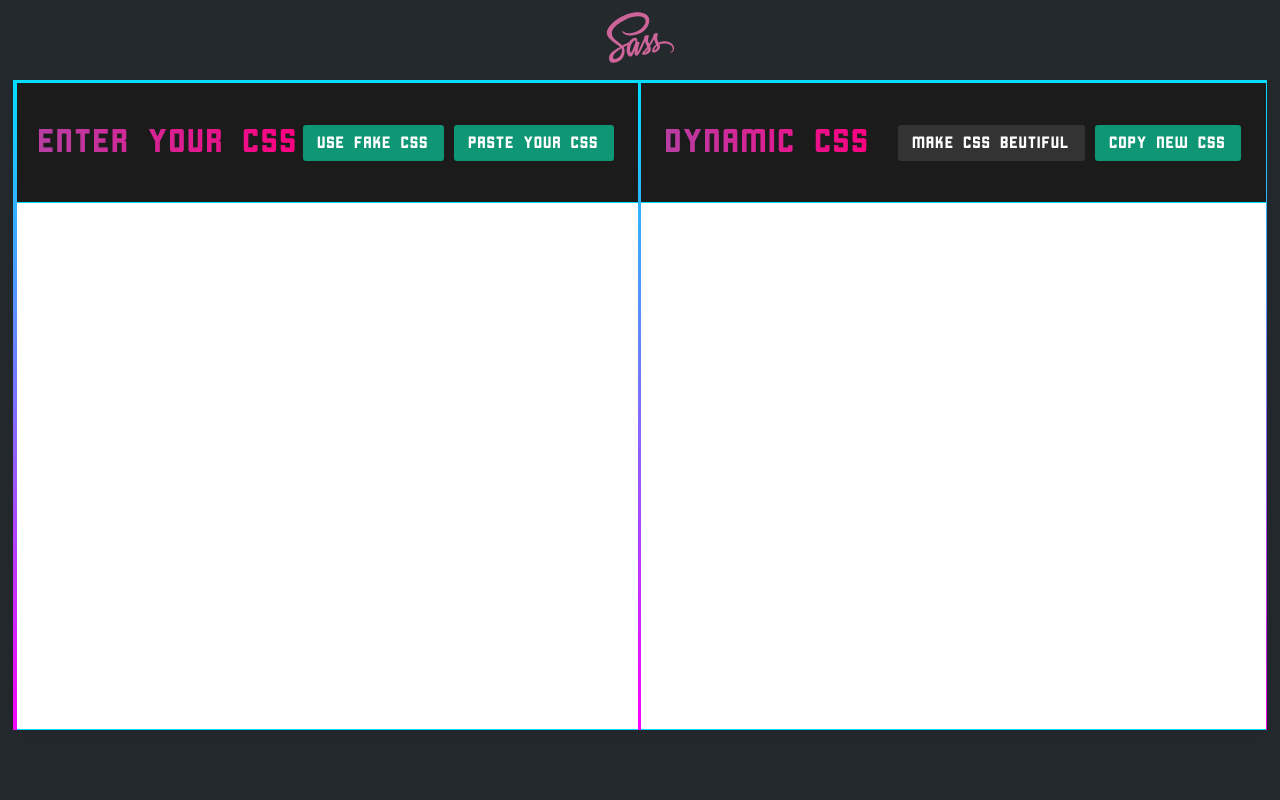
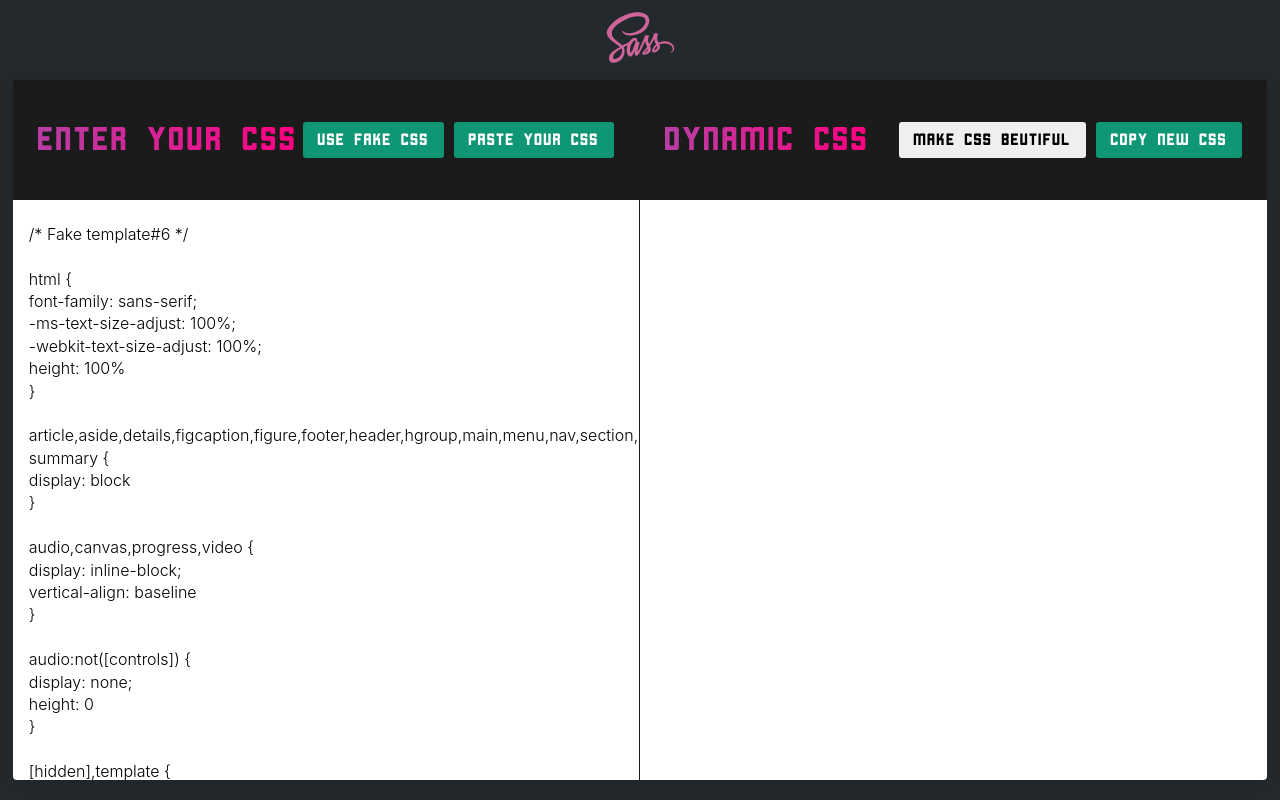
Before and after one commit to MohsinEjaz21/react-dynamic-css, a React (Vite) app: page / in a window 1280 px wide. Built offline with nearby package versions, Linux system fonts and the light colour scheme; what @legendapp/state would draw is missing.

Commit message:
Working on scss

```diff
--- a/public/assets/css/style.css
+++ b/public/assets/css/style.css
@@ -14,8 +14,13 @@ body {
   /* color: #333; */
   background: #23292d;
   -webkit-font-smoothing: antialiased;
-  font: 300 16px/1.4 -apple-system, BlinkMacSystemFont, 'Segoe UI', Helvetica,
-    Arial, sans-serif;
+  font:
+    300 16px/1.4 -apple-system,
+    BlinkMacSystemFont,
+    "Segoe UI",
+    Helvetica,
+    Arial,
+    sans-serif;
 }
 
 a {
@@ -31,7 +36,7 @@ h5 {
   font-weight: normal;
   margin: 0;
   padding: 0;
-  font-family: 'cornerstone', serif;
+  font-family: "cornerstone", serif;
 }
 
 h3 {
@@ -42,9 +47,10 @@ h4 {
 }
 
 @font-face {
-  font-family: 'cornerstone';
-  src: url('../fonts/cornerstone.woff2') format('woff2'),
-    url('../fonts/cornerstone.woff') format('woff');
+  font-family: "cornerstone";
+  src:
+    url("../fonts/cornerstone.woff2") format("woff2"),
+    url("../fonts/cornerstone.woff") format("woff");
   font-weight: normal;
   font-style: normal;
 }
@@ -57,7 +63,7 @@ h4 {
   border: 0;
   border-radius: 3px;
   font-size: 16px;
-  font-family: 'cornerstone', serif;
+  font-family: "cornerstone", serif;
   cursor: pointer;
   transition: all 0.2s ease;
 }
@@ -68,11 +74,11 @@ h4 {
 .btn__ok:hover {
   background: #0a7d61;
 }
-.btn__warning {
+.btn__submit {
   background: #ab131c;
   color: #fff;
 }
-.btn__warning:hover {
+.btn__submit:hover {
   background: #880c14;
 }
 .btn__cancel {
--- a/src/components/Widgets/ButtonWidget/index.tsx
+++ b/src/components/Widgets/ButtonWidget/index.tsx
@@ -1,7 +1,7 @@
 
 function ButtonWidget({
-  kind = "ok" as ("ok" | "cancel"),
-  onClick = () => {},
+  kind = "ok" as ("ok" | "cancel" | "submit"),
+  onClick = () => { },
   children
 }) {
   return (
--- a/src/main.scss
+++ b/src/main.scss
@@ -1,5 +1,5 @@
 :root {
-  --content-height: calc(100vh - 150px);
+  --content-height: calc(100vh - 100px);
 }
 .root {
   width: 100%;
@@ -20,7 +20,7 @@
     box-shadow: 0 4px 20px rgba(0, 0, 0, 0.1);
     width: 98%;
     border-radius: 4px;
-    height: calc(100vh - 150px);
+    height: var(--content-height);
   }
   &__container {
     overflow-y: auto;
--- a/src/pages/CssTransformPage.scss
+++ b/src/pages/CssTransformPage.scss
@@ -8,33 +8,23 @@
   --color__5: #ff0080;
   --color__6: #ff7300;
   --color__7: #00deff;
-  --border: 1px solid var(--color__7);
+  --border: 1px solid var(--color__2);
 }
-
-#__next {
-  height: calc(100% - 20px) !important;
-}
-
-/* ::-webkit-scrollbar {
-  width: 0;
-  background: transparent;
-} */
 
 pre {
   margin: 0;
-  font-family: 'Courier New', Courier, monospace;
+  font-family: "Courier New", Courier, monospace;
 }
 
-.action-btns{
+.action-btns {
   display: flex;
   justify-content: space-between;
   align-items: center;
   gap: 10px;
 }
 
-.left-section,
-.right-section {
-  border: var(--border);
+.left-section {
+  border-right: var(--border);
 }
 
 .container {
@@ -77,13 +67,12 @@ pre {
   justify-content: space-between;
   align-items: center;
   padding: 10px 25px;
-  border-bottom: var(--border);
+  // border-bottom: var(--border);
   background-color: var(--color__2);
 }
 
 .left-section--content,
 .right-section--content {
-  padding-left: 16px;
   overflow: hidden;
   grid-area: content;
 }
@@ -98,10 +87,8 @@ pre {
   border: none;
   background: none;
   outline: none;
-  color: var(--color__1);
+  padding-left: 16px;
 }
-
-/* Gradient text */
 
 .gradient_animated_text {
   background-image: linear-gradient(90deg, #00deff 0%, #ff0080 100%);
@@ -125,26 +112,3 @@ pre {
     background-position: 0% 50%;
   }
 }
-
-.gradient-box {
-  position: relative;
-  border-top: 3px solid #00deff;
-}
-
-.gradient-box:before,
-.gradient-box:after {
-  content: "";
-  position: absolute;
-  background-image: -webkit-gradient(linear, 0 0, 0 100%, from(#00deff), to(#fc00ff));
-  top: -3px;
-  bottom: -3px;
-  width: 3px;
-}
-
-.gradient-box:before {
-  left: -3px;
-}
-
-.gradient-box.right-section:after {
-  right: -3px;
-}
--- a/src/pages/CssTransformPage.tsx
+++ b/src/pages/CssTransformPage.tsx
@@ -2,7 +2,7 @@ import ButtonWidget from '@src/components/Widgets/ButtonWidget';
 import { CssNamedColors, DemoCssTemplate } from '@src/mock';
 import extractor from 'css-color-extractor';
 import Color from 'easy-color';
-import { useState } from "react";
+import { useEffect, useRef, useState } from "react";
 import swal from 'sweetalert';
 import './CssTransformPage.scss';
 
@@ -173,13 +173,24 @@ export const CssTransformPage = () => {
 }
 
 function InputCssJsx(props) {
+
+  const inputCssRef = useRef(null);
+
+  useEffect(() => {
+    console.log('inputCss', props.inputCss);
+    if (inputCssRef.current) {
+      inputCssRef.current.innerText = props.inputCss;
+    }
+    // inputCssRef.current.innerHtml
+  }, [props.inputCss]);
+
   return (
 
     <div className="left-section gradient-box">
       <div className="left-section--header" >
         <h1 className="heading-primary gradient_animated_text">Enter Your CSS</h1>
         <div className="action-btns">
-          <ButtonWidget onClick={props.fakeTemplateChange}>
+          <ButtonWidget onClick={props.fakeTemplateChange} >
             Use Fake CSS
           </ButtonWidget>
           <ButtonWidget onClick={() => props.setInputCss('/* Paste Your Css */')}>
@@ -189,9 +200,10 @@ function InputCssJsx(props) {
       </div>
       <div className="left-section--content" >
         <div className="left-section--content--textarea" contentEditable="true"
+          ref={inputCssRef}
           onBlur={e => props.setInputCss(e.target.innerText)}
-            suppressContentEditableWarning={true}
-          />
+          suppressContentEditableWarning={true}
+        />
         {/* <textarea className="left-section--content--textarea" value={props.inputCss} onChange={e => props.setInputCss(e.target.value)} /> */}
       </div>
 
@@ -210,7 +222,7 @@ function OutputCssJsx(prop) {
           Dynamic CSS
         </h1>
         <div className="action-btns">
-          <ButtonWidget onClick={handleTransform} kind={'cancel'}>
+          <ButtonWidget onClick={handleTransform} kind={'warning'}>
             Make CSS Beutiful
           </ButtonWidget>
           <ButtonWidget onClick={copyToClipBoardOutputCss}>
```
